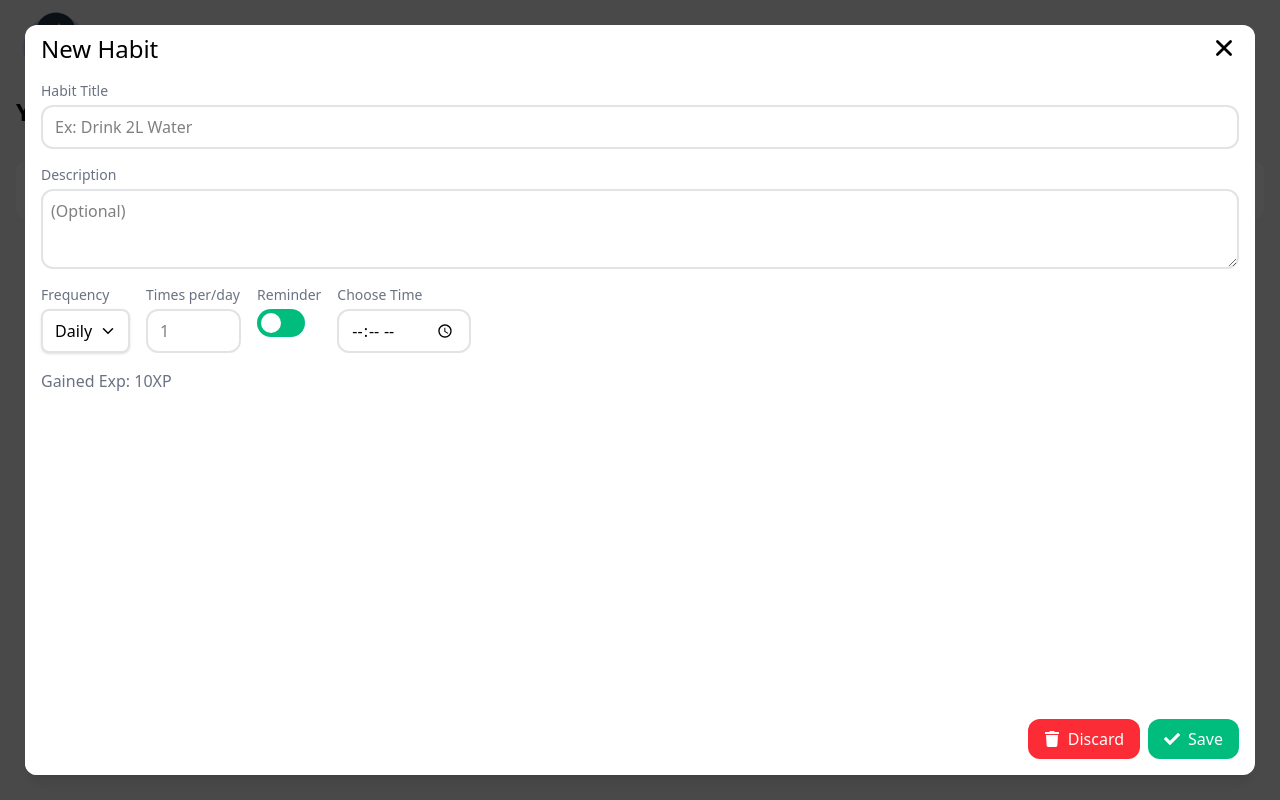
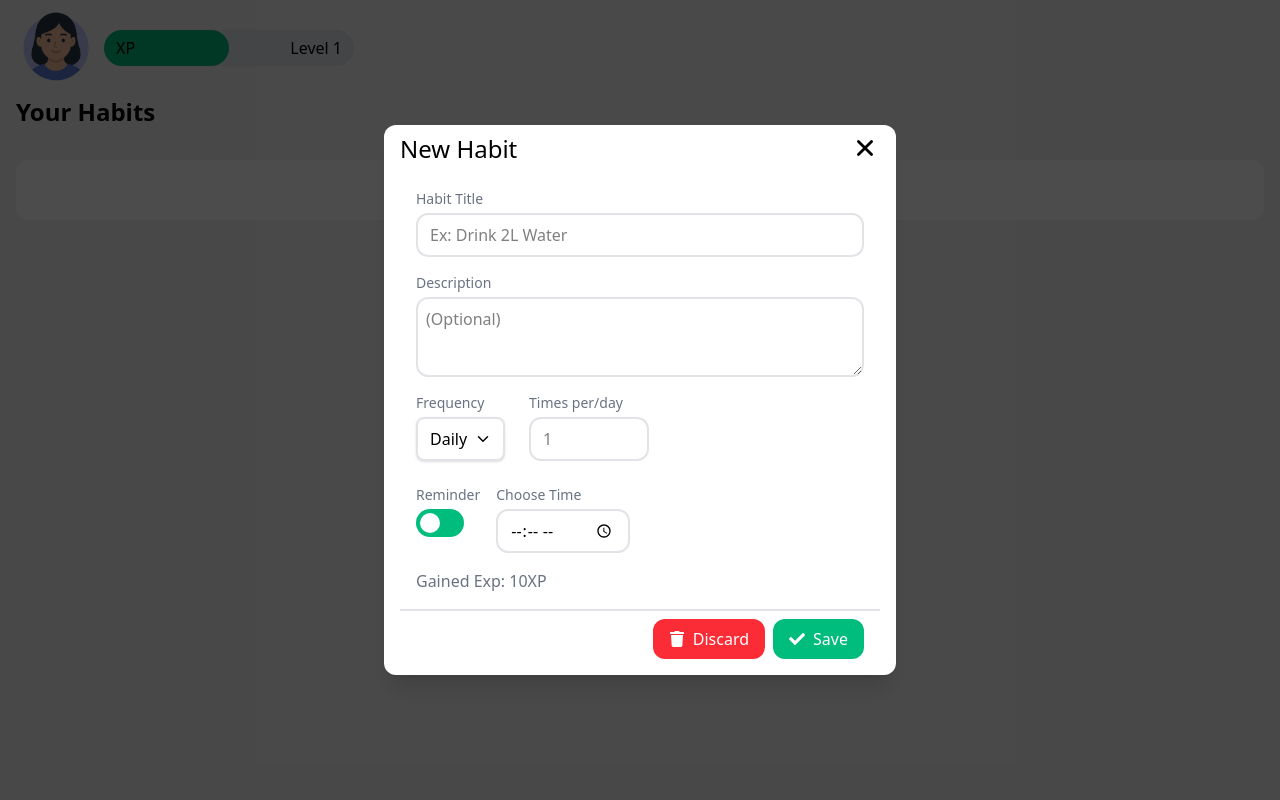
Before and after one commit to GeoLine02/gamified-habit-tracker, a Next.js app: page / in a window 1280 px wide. Both pictures are taken after a click on the element "Add New Habit". Built offline with nearby package versions, Linux system fonts and the light colour scheme.

Commit message:
stlye: add new habit modal desktop version

```diff
--- a/app/(home)/habits/NewHabitModal.tsx
+++ b/app/(home)/habits/NewHabitModal.tsx
@@ -13,15 +13,24 @@ const NewHabitModal = () => {
   return (
     <Modal
       title="New Habit"
-      className="w-full max-w-[calc(100%-50px)] h-full max-h-[calc(100%-50px)] overflow-y-auto relative"
+      className="
+        w-full max-w-[calc(100%-40px)] h-full max-h-[calc(100%-40px)]
+        sm:max-w-lg sm:h-auto md:max-h-[calc(100%-20px)]
+        bg-white rounded-2xl shadow-xl
+        flex flex-col
+      "
       isOpen={isHabitsModalOpen}
       onClose={onToggleNewHabitModal}
     >
-      <div className="space-y-4 mt-2">
+      {/* Body (scrollable form) */}
+      <div className="flex-1 h-full overflow-y-auto p-2 sm:p-4 space-y-4">
+        {/* Habit Title */}
         <Input>
           <Input.Label>Habit Title</Input.Label>
           <Input.Field placeholder="Ex: Drink 2L Water" />
         </Input>
+
+        {/* Description */}
         <div className="space-y-1 flex flex-col">
           <label
             className="text-medium-gray text-sm font-medium"
@@ -36,7 +45,8 @@ const NewHabitModal = () => {
           ></textarea>
         </div>
 
-        <div className="flex items-start gap-4 flex-wrap  ">
+        {/* Frequency / Times / Reminder */}
+        <div className="flex gap-4 sm:items-start sm:gap-6 flex-wrap">
           <DropDown>
             <DropDown.Label>Frequency</DropDown.Label>
             <DropDown.Button>Daily</DropDown.Button>
@@ -45,14 +55,16 @@ const NewHabitModal = () => {
               <DropDown.Item>Weekly</DropDown.Item>
             </DropDown.Menu>
           </DropDown>
-          <Input className="max-w-[95px]">
+
+          <Input className="max-w-[120px]">
             <Input.Label>Times per/day</Input.Label>
             <Input.Field placeholder="1" />
           </Input>
+
           <div className="flex items-start gap-4">
             <div className="flex flex-col gap-1">
               <label
-                className="text-medium-gray font-medium text-sm "
+                className="text-medium-gray font-medium text-sm"
                 htmlFor="reminder"
               >
                 Reminder
@@ -65,9 +77,17 @@ const NewHabitModal = () => {
             </Input>
           </div>
         </div>
+
         <p className="text-medium-gray font-medium">Gained Exp: 10XP</p>
       </div>
-      <section className="flex gap-2 justify-end py-2 pb-4 absolute bottom-0 right-4 bg-white w-full">
+
+      {/* Footer (always at bottom) */}
+      <section
+        className="
+          flex gap-2 justify-end py-2 pb-4 px-4
+          border-medium-gray/20 bg-white border-t-2 sm:rounded-b-2xl
+        "
+      >
         <button className="font-medium flex items-center gap-2 bg-red-500 text-white cursor-pointer px-4 py-2 rounded-xl">
           <FaTrash />
           <span>Discard</span>
--- a/app/(home)/utils/calculateExp.ts
+++ b/app/(home)/utils/calculateExp.ts
@@ -0,0 +1 @@
+export const calculateExp = () => {};
--- a/components/ui/Modal.tsx
+++ b/components/ui/Modal.tsx
@@ -41,7 +41,7 @@ const Modal = ({ children, title, onClose, className, isOpen }: ModalProps) => {
             size={30}
           />
         </div>
-        <div className="px-4">{children}</div>
+        <div className="px-4 flex flex-col">{children}</div>
       </div>
     </div>
   );
```
